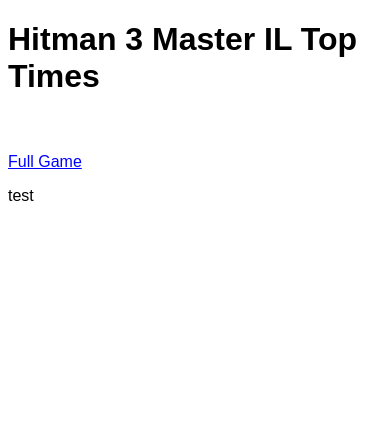
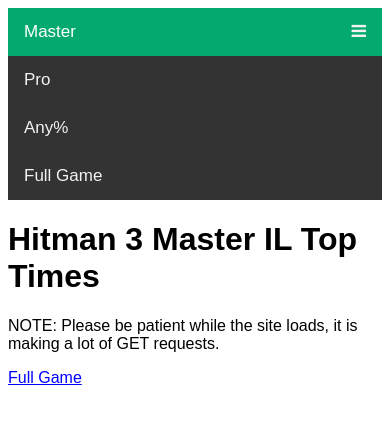
Before and after one commit to solderq35/hitruns-top-times, a plain HTML site: page index.html in a window 390 px wide. Drawn offline with Linux system fonts and the light colour scheme; no server answers.

Commit message:
bare bones responsive navbar and loading warning added

```diff
--- a/index.html
+++ b/index.html
@@ -2,9 +2,10 @@
 <html>
   <head>
     <link rel="stylesheet" href="style.css" />
+    <link rel="stylesheet" href="https://cdnjs.cloudflare.com/ajax/libs/font-awesome/4.7.0/css/font-awesome.min.css">
     <link rel="icon" href="favicon.png" />
     <script src="index.js"></script>
-    <base target="_blank" />
+    <!--<base target="_blank" />-->
     <title>Hitruns Parser</title>
     <meta property="og:title" content="Hitruns Parser" />
     <meta
@@ -14,13 +15,24 @@
     <meta property="og:image" content="favicon.png" />
   </head>
   <body>
-    <h1>Hitman 3 Master IL Top Times</h1>
+    <div class="topnav" id="myTopnav">
+      <a href="#home" class="active">Master</a>
+      <a href="#contact">Pro</a>
+      <a href="#about">Any%</a>
+      <a href="fullgame.html" target="_blank">Full Game</a>
+      <a href="javascript:void(0);" class="icon" onclick="myFunction()">
+        <i class="fa fa-bars"></i>
+      </a>
+    </div>
 
+    <h1 id = "header">Hitman 3 Master IL Top Times</h1>
+
+
+    <p>NOTE: Please be patient while the site loads, it is making a lot of GET requests.</p>
+
+    <a href="fullgame.html">Full Game</a>
     <br />
     <br />
-    <a href="fullgame.html">Full Game</a>
-
-    <p id="total">test</p>
   </body>
 
   <div id="dvTable"></div>
--- a/index.js
+++ b/index.js
@@ -19,9 +19,27 @@
   };
 }
 
+function myFunction() {
+  var x = document.getElementById("myTopnav");
+  if (x.className === "topnav") {
+    x.className += " responsive";
+  } else {
+    x.className = "topnav";
+  }
+}
+
 // https://www.aspsnippets.com/Articles/Create-dynamic-Table-in-HTML-at-runtime-using-JavaScript.aspx
 
 async function GenerateTable() {
+
+  myFunction();
+
+  let headingvar = document.getElementById('header').innerHTML;
+console.log(headingvar);
+
+if (headingvar === "Hitman 3 Master IL Top Times"){
+  console.log("master header")
+}
   //https://www.speedrun.com/api/v1/leaderboards/j1ne5891/level/y9mg6vx9/7kj890zd?var-p854xo3l=21g85z6l&var-ylpe1pv8=klrpdvwq&embed=platforms%2Cplayers&timing=realtime_noloads&top=1
   //let apiUrl = "https://www.speedrun.com/api/v1/runs/znqq2e8z?embed=players,category.variables,level";
   let apiprefix = "https://www.speedrun.com/api/v1/leaderboards/j1ne5891/";
--- a/style.css
+++ b/style.css
@@ -86,3 +86,55 @@
 table#categoryLabelTable2 {
   float: left;
 }
+
+
+.topnav {
+  overflow: hidden;
+  background-color: #333;
+}
+
+.topnav a {
+  float: left;
+  display: block;
+  color: #f2f2f2;
+  text-align: center;
+  padding: 14px 16px;
+  text-decoration: none;
+  font-size: 17px;
+}
+
+.topnav a:hover {
+  background-color: #ddd;
+  color: black;
+}
+
+.topnav a.active {
+  background-color: #04AA6D;
+  color: white;
+}
+
+.topnav .icon {
+  display: none;
+}
+
+@media screen and (max-width: 600px) {
+  .topnav a:not(:first-child) {display: none;}
+  .topnav a.icon {
+    float: right;
+    display: block;
+  }
+}
+
+@media screen and (max-width: 600px) {
+  .topnav.responsive {position: relative;}
+  .topnav.responsive .icon {
+    position: absolute;
+    right: 0;
+    top: 0;
+  }
+  .topnav.responsive a {
+    float: none;
+    display: block;
+    text-align: left;
+  }
+}
```
